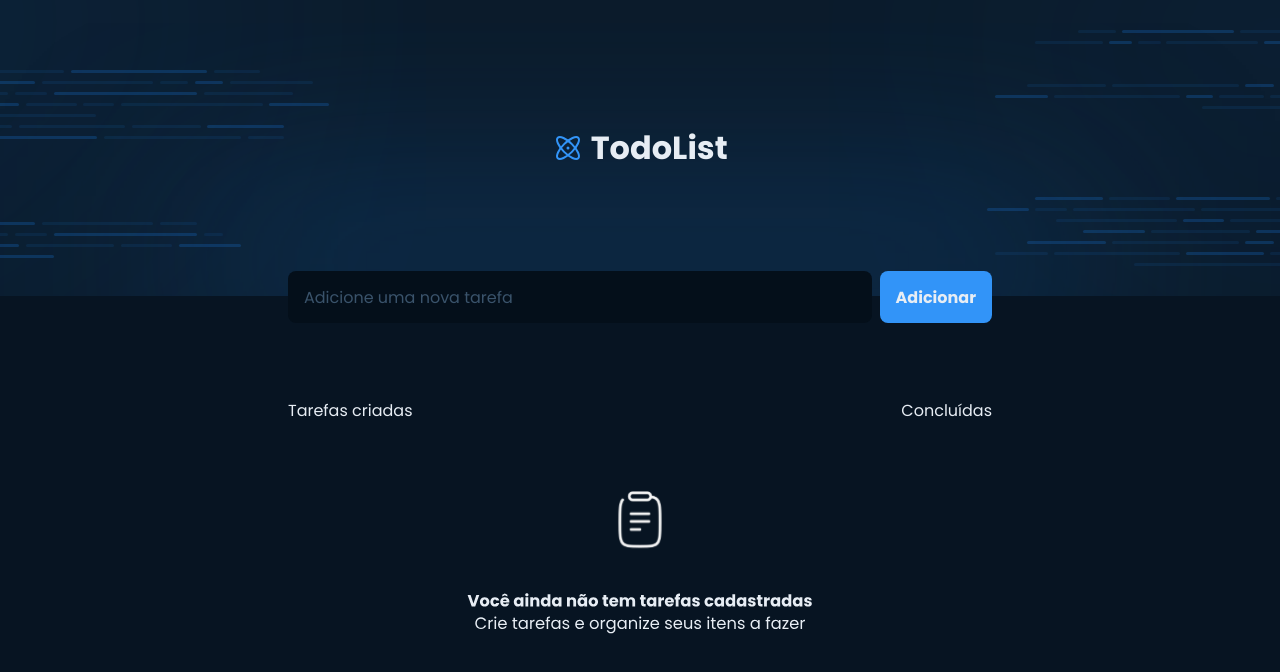
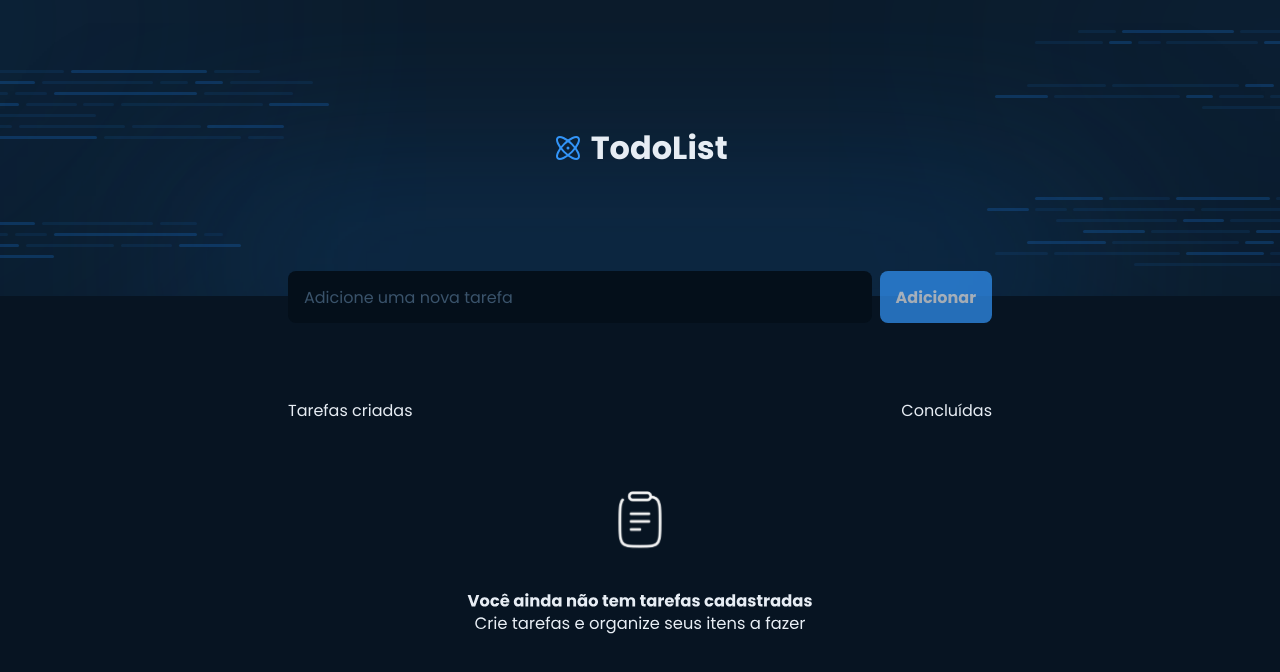
Before and after one commit to CaiquePrado/Todo, a React (Vite) app: page / in a window 1280 px wide. Shown: the top 672 px of the page. Built offline with nearby package versions, Linux system fonts and the light colour scheme.

Commit message:
feat: getting input value | style: disabled button

```diff
--- a/src/App.tsx
+++ b/src/App.tsx
@@ -1,14 +1,26 @@
+import { GlobalStyle } from "./styles/global";
 import { ThemeProvider } from "styled-components";
+import { defaultTheme } from "./styles/themes/default";
+
 import { Header } from "./components/Header";
 import { Scores } from "./components/Scores";
 import { Tasks } from "./components/Tasks";
-import { GlobalStyle } from "./styles/global";
-import { defaultTheme } from "./styles/themes/default";
+
+import { FormEvent, useState } from "react";
 
 export function App() {
+  const [task, setTask] = useState("");
+
+  const handleAddTask = (e: FormEvent) => {
+    e.preventDefault();
+    console.log(task);
+
+    setTask("");
+  };
+
   return (
     <ThemeProvider theme={defaultTheme}>
-      <Header />
+      <Header task={task} setTask={setTask} handleAddTask={handleAddTask} />
       <Scores />
       <Tasks />
       <GlobalStyle />
--- a/src/components/AddTask/index.tsx
+++ b/src/components/AddTask/index.tsx
@@ -1,10 +1,26 @@
+import { Dispatch, FormEvent, SetStateAction } from "react";
 import { Form } from "./styles";
 
-export const AddTask = () => {
+interface AddTaskProps {
+  task: string;
+  setTask: Dispatch<SetStateAction<string>>;
+  handleAddTask: (e: FormEvent) => void;
+}
+
+export const AddTask = ({ task, setTask, handleAddTask }: AddTaskProps) => {
   return (
-    <Form>
-      <input type="text" placeholder="Adicione uma nova tarefa" />
-      <button type="submit">Adicionar</button>
+    <Form onSubmit={handleAddTask}>
+      <input
+        type="text"
+        placeholder="Adicione uma nova tarefa"
+        value={task}
+        onChange={(e) => {
+          setTask(e.target.value);
+        }}
+      />
+      <button disabled={!task} type="submit">
+        Adicionar
+      </button>
     </Form>
   );
 };
--- a/src/components/AddTask/styles.ts
+++ b/src/components/AddTask/styles.ts
@@ -40,8 +40,13 @@ export const Form = styled.form`
     border: 0;
     transition: all 0.3s;
 
-    &:hover {
+    &:not(:disabled):hover {
       filter: brightness(0.8);
+    }
+
+    &:disabled {
+      opacity: 0.7;
+      cursor: not-allowed;
     }
   }
 `;
--- a/src/components/Header/index.tsx
+++ b/src/components/Header/index.tsx
@@ -1,15 +1,22 @@
 import { HeaderContainer } from "./styles";
 import { Atom } from "phosphor-react";
 import { AddTask } from "../AddTask";
+import { Dispatch, FormEvent, SetStateAction } from "react";
 
-export const Header = () => {
+interface HeaderProps {
+  task: string;
+  setTask: Dispatch<SetStateAction<string>>;
+  handleAddTask: (e: FormEvent) => void;
+}
+
+export const Header = ({ task, setTask, handleAddTask }: HeaderProps) => {
   return (
     <HeaderContainer>
       <div>
         <Atom size={32} />
         <h1>TodoList</h1>
       </div>
-      <AddTask />
+      <AddTask task={task} setTask={setTask} handleAddTask={handleAddTask} />
     </HeaderContainer>
   );
 };
```
